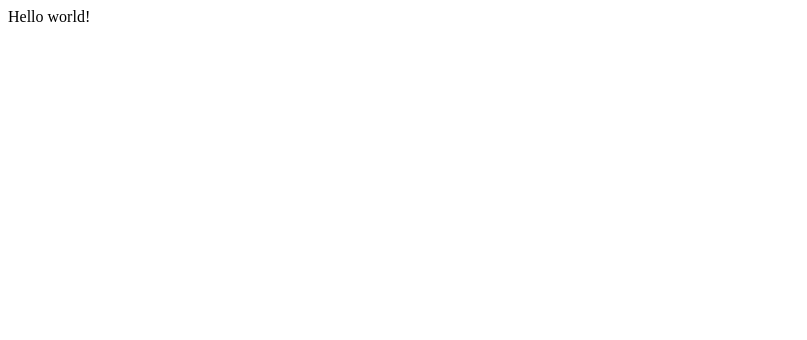
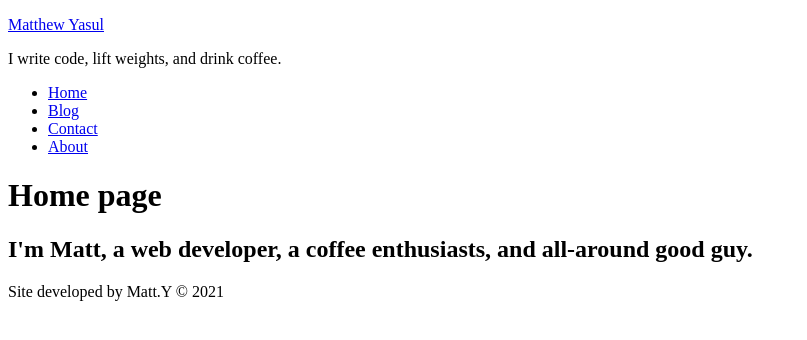
Before and after one commit to myasul/gatsby-tutorial, a Gatsby site: page / in a window 1280 px wide. Shown: the whole page, without its empty margins (0-807 px from the left). Built offline with nearby package versions, Linux system fonts and the light colour scheme; Gatsby itself is replaced by a stand-in of ours.

Commit message:
Setting up all pages

```diff
--- /dev/null
+++ b/src/components/footer.js
@@ -0,0 +1,11 @@
+import React from 'react'
+
+const Footer = () => {
+    return (
+        <footer>
+            <p>Site developed by Matt.Y &copy; {new Date().getFullYear()}</p>
+        </footer>
+    )
+}
+
+export default Footer
--- /dev/null
+++ b/src/components/header.js
@@ -0,0 +1,33 @@
+import { Link } from 'gatsby'
+import React from 'react'
+
+const Header = () => {
+    return (
+        <header>
+            <div>
+                <p>
+                    <Link to='/'>Matthew Yasul</Link>
+                </p>
+                <p>I write code, lift weights, and drink coffee.</p>
+            </div>
+            <nav>
+                <ul>
+                    <li>
+                        <Link to='/'>Home</Link>
+                    </li>
+                    <li>
+                        <Link to='/blog'>Blog</Link>
+                    </li>
+                    <li>
+                        <Link to='/contact'>Contact</Link>
+                    </li>
+                    <li>
+                        <Link to='/about'>About</Link>
+                    </li>
+                </ul>
+            </nav>
+        </header>
+    )
+}
+
+export default Header
--- /dev/null
+++ b/src/components/layout.js
@@ -0,0 +1,15 @@
+import React from 'react'
+import Header from './header'
+import Footer from './footer'
+
+const Layout = props => {
+    return (
+        <div>
+            <Header />
+            {props.children}
+            <Footer />
+        </div>
+    )
+}
+
+export default Layout
--- a/src/pages/index.js
+++ b/src/pages/index.js
@@ -1,5 +1,13 @@
-import React from "react"
+import React from 'react'
+import Layout from '../components/layout'
 
-export default function Home() {
-  return <div>Hello world!</div>
+const Index = () => {
+    return (
+        <Layout>
+            <h1>Home page</h1>
+            <h2>I'm Matt, a web developer, a coffee enthusiasts, and all-around good guy.</h2>
+        </Layout>
+    )
 }
+
+export default Index
```
Also changed, not shown: src/pages/about.js (added, +13 -0 lines), src/pages/blog.js (added, +13 -0 lines), src/pages/contact.js (added, +13 -0 lines), 1 other file.
